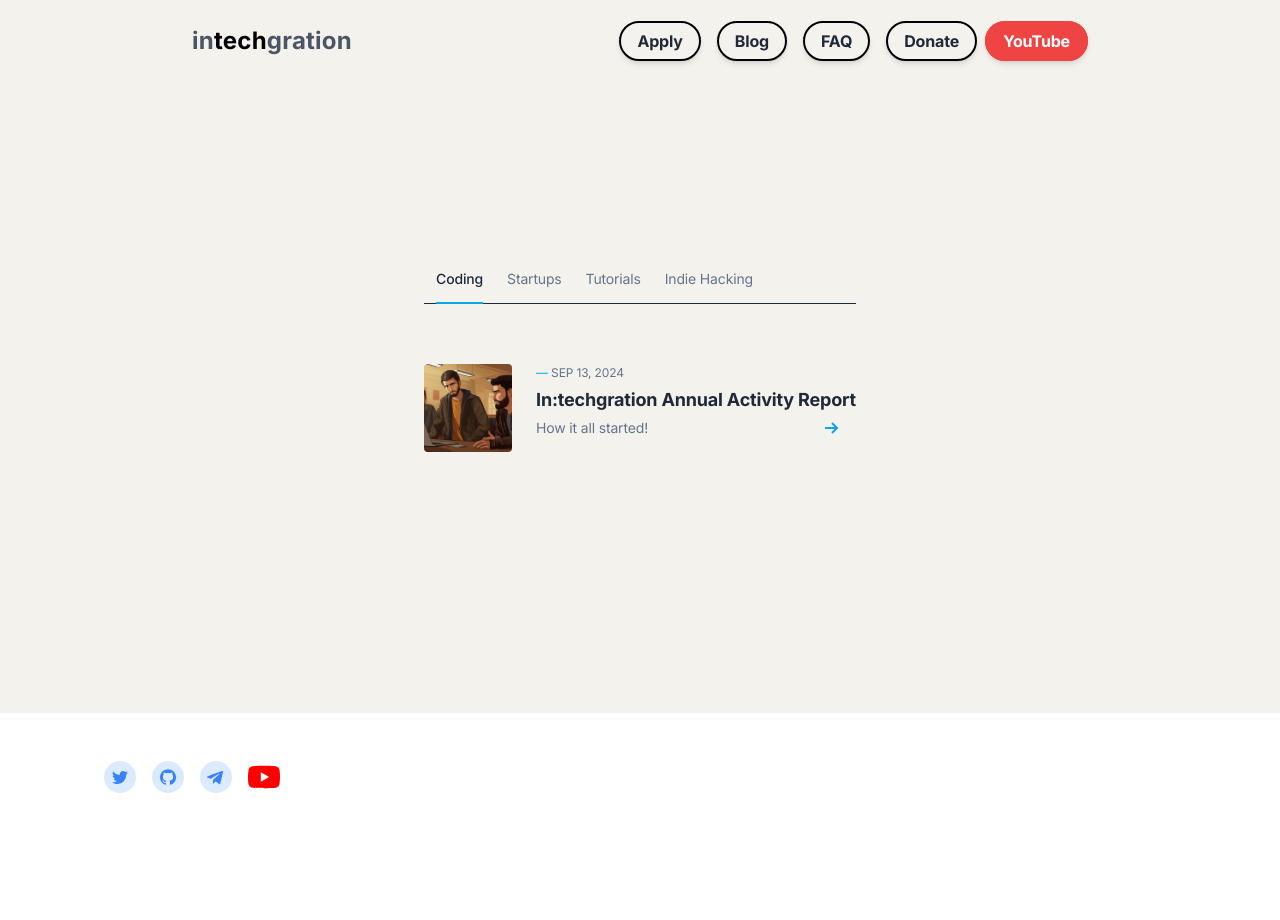
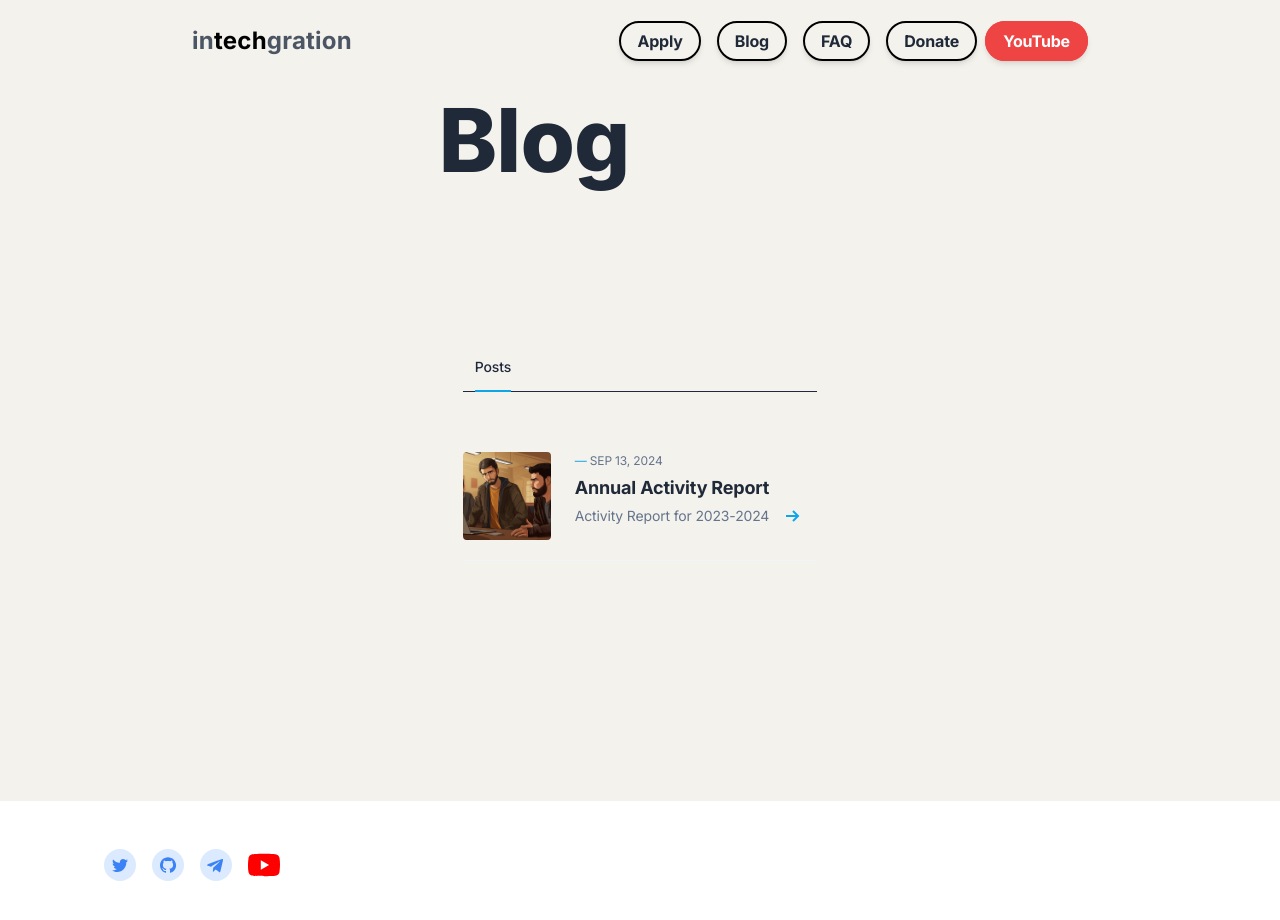
Before and after one commit to in-tech-gration/website, a Next.js app: page /blog in a window 1280 px wide. Shown: the top 920 px of the page. Before the commit the page ends 865 px from the top, so only its background shows below. Built offline with nearby package versions, Linux system fonts and the light colour scheme.

Commit message:
Update Activity Report

```diff
--- a/app/(default)/blog/page.tsx
+++ b/app/(default)/blog/page.tsx
@@ -11,6 +11,12 @@ function Blog() {
   return (
     <section className="bg-secondary mt-4 h-full flex items-center">
       <div className="max-w-4xl mx-auto px-4 sm:px-6 py-12 md:py-20">
+
+      <header>
+        <h1 className="h1 font-aspekta">Blog</h1>
+        {/* <h2 className="font-aspekta">Subtitle</h2> */}
+      </header>
+
         <div className="grow md:flex space-y-8 md:space-y-0 md:space-x-8 pb-16 md:pb-20">
           <div className="grow">
             <div className="max-w-[700px]">
@@ -22,33 +28,17 @@ function Blog() {
                       className="block py-3 font-medium text-slate-800 border-b-2 border-sky-500"
                       href="#0"
                     >
-                      Coding
+                      Posts
                     </a>
                   </li>
-                  <li className="px-3 -mb-px">
-                    <a
-                      className="block py-3 text-slate-500 hover:text-slate-600"
-                      href="#0"
-                    >
-                      Startups
-                    </a>
-                  </li>
-                  <li className="px-3 -mb-px">
+                  {/* <li className="px-3 -mb-px">
                     <a
                       className="block py-3 text-slate-500 hover:text-slate-600"
                       href="#0"
                     >
                       Tutorials
                     </a>
-                  </li>
-                  <li className="px-3 -mb-px">
-                    <a
-                      className="block py-3 text-slate-500 hover:text-slate-600"
-                      href="#0"
-                    >
-                      Indie Hacking
-                    </a>
-                  </li>
+                  </li> */}
                 </ul>
                 {blogPosts.map((post) => (
                   <BlogPostItem key={post.meta ? post.meta.id : ''} post={post} />
--- a/blogs/activity-report-2023-2024.mdx
+++ b/blogs/activity-report-2023-2024.mdx
@@ -1,8 +1,8 @@
 ---
 id: "about-intechgration"
-title: "In:techgration Annual Activity Report"
+title: "Annual Activity Report"
 date: "2024-09-13"
-description: "How it all started!"
+description: "Activity Report for 2023-2024"
 image: "/images/an-afghan-a-syrian-a-pontian.png"
 categories: ["Blog"]
 ---
@@ -99,7 +99,7 @@ _(*with 0€ budget and 2 staff members available)_
 
 ![](/images/blog/activity-report-2023-2024/React.Workshop.LinkedIn.jpg)
 
-- **Content Creation:** Recorded and published **over 160 videos**, totalling almost **more than 260 hours of free** [YouTube](https://www.youtube.com/@in-tech-gration) educational material. From learning what an API is to becoming familiar with CSS Flexbox and VSCode all the way to video editing. Here is a breakdown of all this material:
+- **Content Creation:** Recorded **over 280 videos**, totalling almost **more than 260 hours of free** [YouTube](https://www.youtube.com/@in-tech-gration) educational material. From learning what an API is to becoming familiar with CSS Flexbox and VSCode all the way to video editing. Here is a breakdown of all this material:
 
   - [**Flappy Bird** tutorial](https://in-tech-gration.github.io/WDX-180/curriculum/modules/css/misc/flappy_app_practice/index.html) and [YouTube Playlist](https://www.youtube.com/playlist?list=PLdo7hJB0agEmTY9xT7EvzUkClAeAHJr9G): We created the [Flappy Bird]() to guide beginners through the process of implementing a web page based on a design (mockup) from scratch. The guide is accompanied by **17 videos totalling 3 hours** of code walkthrough.
 
@@ -109,11 +109,11 @@ _(*with 0€ budget and 2 staff members available)_
 
   - Web Development with VSCode [YouTube Playlist](https://www.youtube.com/playlist?list=PLdo7hJB0agEmVXFrp0veLeoFyztTWKM44): 5 videos, 17 minutes
 
-  - WDX180 live sessions and tutorials [YouTube Playlist](https://www.youtube.com/playlist?list=PLdo7hJB0agEliAQYZtOLxc8vejRjqnaR0): [[13]] videos, [[8]] hours and [[38]] minutes
+  - WDX180 live sessions and tutorials [YouTube Playlist](https://www.youtube.com/playlist?list=PLdo7hJB0agEliAQYZtOLxc8vejRjqnaR0): 22 videos, 14 hours and 46 minutes. This list will keep growing as we are in the process of editing the recorded lectures and adding them to this list.
 
   - LLM Compendium [YouTube Playlist](https://www.youtube.com/playlist?list=PLdo7hJB0agEmQWPHM6kPe1vNUobuR1sUb): We created and maintain the **LLM Compendium**. A YouTube playlist that provides short videos that explain topics related to AI, Machine Learning and Large Language Models.
 
-  - We also held **[[26]] private live sessions** with our students **totalling almost [[32]] hours**, with topics ranging from `Version Control` to `Web Accessibility` (which along with [Computer Ethics](https://parkershaw.co.uk/blog/what-are-computer-ethics) is part of our core principles). These sessions have been recorded and are available for internal use (e.g. shared with other students taking the course) and will become publicly available once they have been properly video edited to respect the privacy of the participants and trim out the awkward parts.
+  - We also held **161 private live sessions** with our students **totalling almost 262 hours**, with topics ranging from `Version Control` to `Web Accessibility` (which along with [Computer Ethics](https://parkershaw.co.uk/blog/what-are-computer-ethics) is part of our core principles). These sessions have been recorded and are available for internal use (e.g. shared with other students taking the course) and will become publicly available once they have been properly video edited to respect the privacy of the participants and trim out the awkward parts.
 
 - We’ve partnered with the [DeNepo](https://github.com/DeNepo) team and started integrating their open source material and tools (check study-lenses) into our WDX course. We started collaborating with [Evan Cole](https://github.com/colevandersWands), [Tamer Almurshidi](https://github.com/talmurshidi) and [Yoshi Malaise](https://github.com/yoshimalaise), all of which have been supporting us right from the beginning ❤️. At least two repositories from DeNepo have already been integrated into WDX180 and are maintained by the community: [welcome-to-javascript](https://github.com/in-tech-gration/welcome-to-javascript) and [inside-javascript](https://github.com/in-tech-gration/inside-javascript).
 
--- a/components/ui/header.tsx
+++ b/components/ui/header.tsx
@@ -52,7 +52,9 @@ export default function Header({ nav = true }: { nav?: boolean }) {
             const className = menuItem.className ? menuItem.className : `${addActive(menuItem.link)} ${styles.header_btn} ${styles.highlight}`;
             const target = menuItem.external ? { target : "_blank" } : {};
 
+            // Do not display content that is under development:
             if ( menuItem.dev && !isDev  ) return;
+
             return (
               <Link
                 {...target}
--- a/config.yaml
+++ b/config.yaml
@@ -11,7 +11,7 @@ navigation:
   - blog:
     label: Blog
     link: blog/
-    dev: true
+    # dev: true
   - faq:
     label: FAQ
     link: faq/
```
